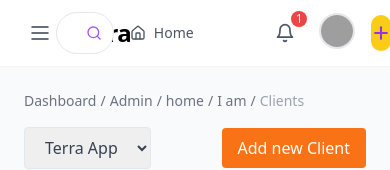
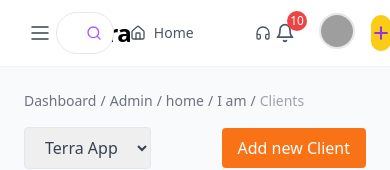
Before and after one commit to asifali-7890/testing-repo, a Next.js app: page /admin/iam/clients in a window 390 px wide. Shown: the top 170 px of the page. Built offline with nearby package versions, Linux system fonts and the light colour scheme; sample sign-in values are in the browser's storage; grey boxes are pictures that could not be loaded.

Commit message:
Update notification button with headphone icon and count of 10

```diff
--- a/components/Navbar.jsx
+++ b/components/Navbar.jsx
@@ -1,6 +1,6 @@
 "use client";
 import { useEffect, useState } from "react";
-import { Menu, Bell, Home, Search, Plus } from "lucide-react";
+import { Menu, Bell, Home, Search, Plus, Headphones } from "lucide-react";
 import { useRouter } from 'next/navigation';
 import Image from "next/image";
 
@@ -69,9 +69,12 @@ export default function Navbar() {
                     onClick={() => alert("Notifications clicked")}
                     className="relative p-2 hover:bg-gray-100 rounded-full transition-colors"
                 >
-                    <Bell className="w-5 h-5 text-gray-600" />
-                    <span className="absolute -top-1 -right-1 h-4 w-4 rounded-full bg-red-500 flex items-center justify-center">
-                        <span className="text-xs text-white font-medium">1</span>
+                    <div className="flex items-center gap-1">
+                        <Headphones className="w-4 h-4 text-gray-600" />
+                        <Bell className="w-5 h-5 text-gray-600" />
+                    </div>
+                    <span className="absolute -top-1 -right-1 h-5 w-5 rounded-full bg-red-500 flex items-center justify-center">
+                        <span className="text-xs text-white font-medium">10</span>
                     </span>
                 </button>
 
```
